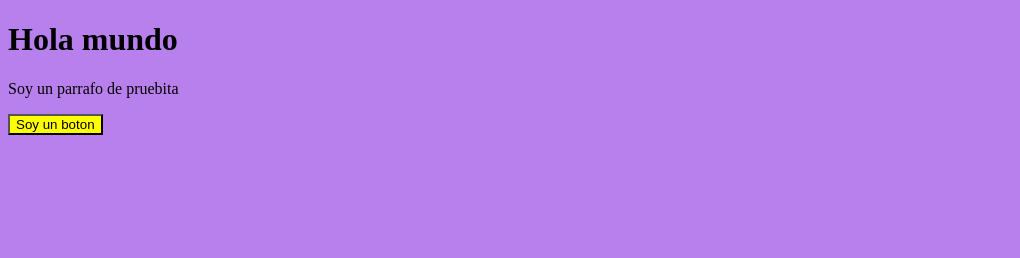
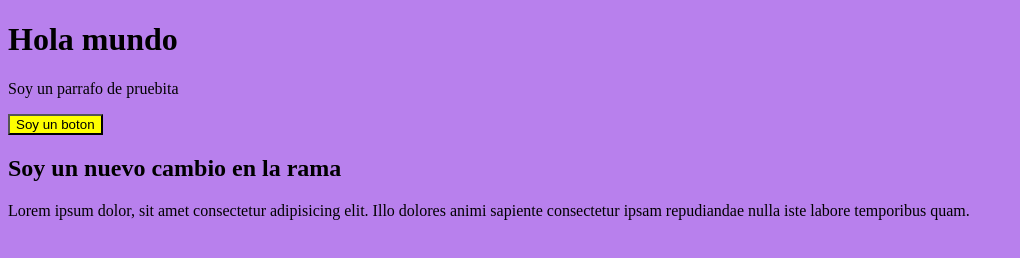
Before and after one commit to Gabriel-Arg/Proyecto-Git-Noa, a plain HTML site: page index.html in a window 1280 px wide. Shown: the whole page, without its empty margins (0-1020 px from the left). Drawn offline with Linux system fonts and the light colour scheme.

Commit message:
Agrego un titulo y un parrafo largo

```diff
--- a/index.html
+++ b/index.html
@@ -34,6 +34,11 @@
 
     <button class="btn">Soy un boton</button>
 
+    <h2>Soy un nuevo cambio en la rama</h2>
+    <p>
+        Lorem ipsum dolor, sit amet consectetur adipisicing elit. Illo dolores animi sapiente consectetur ipsam repudiandae nulla iste labore temporibus quam.
+    </p>
+
 
 
     </body>
```
